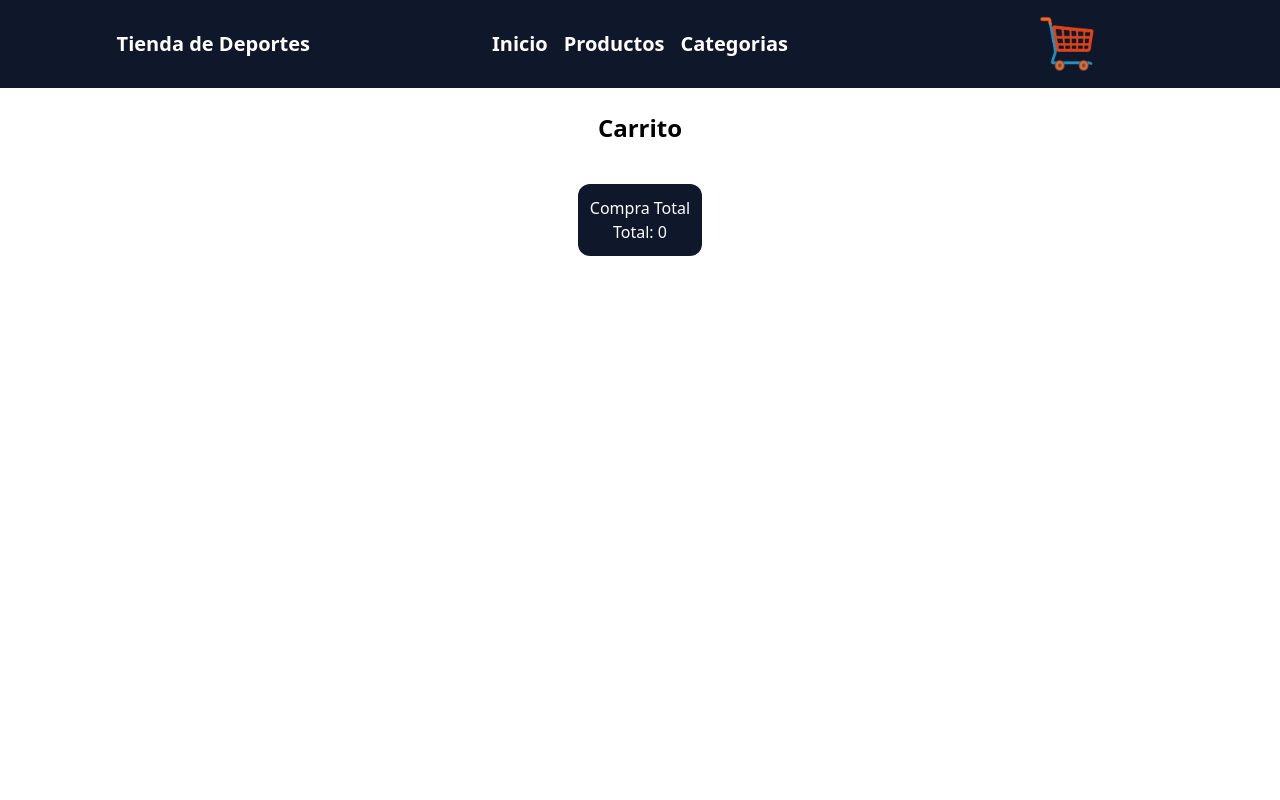
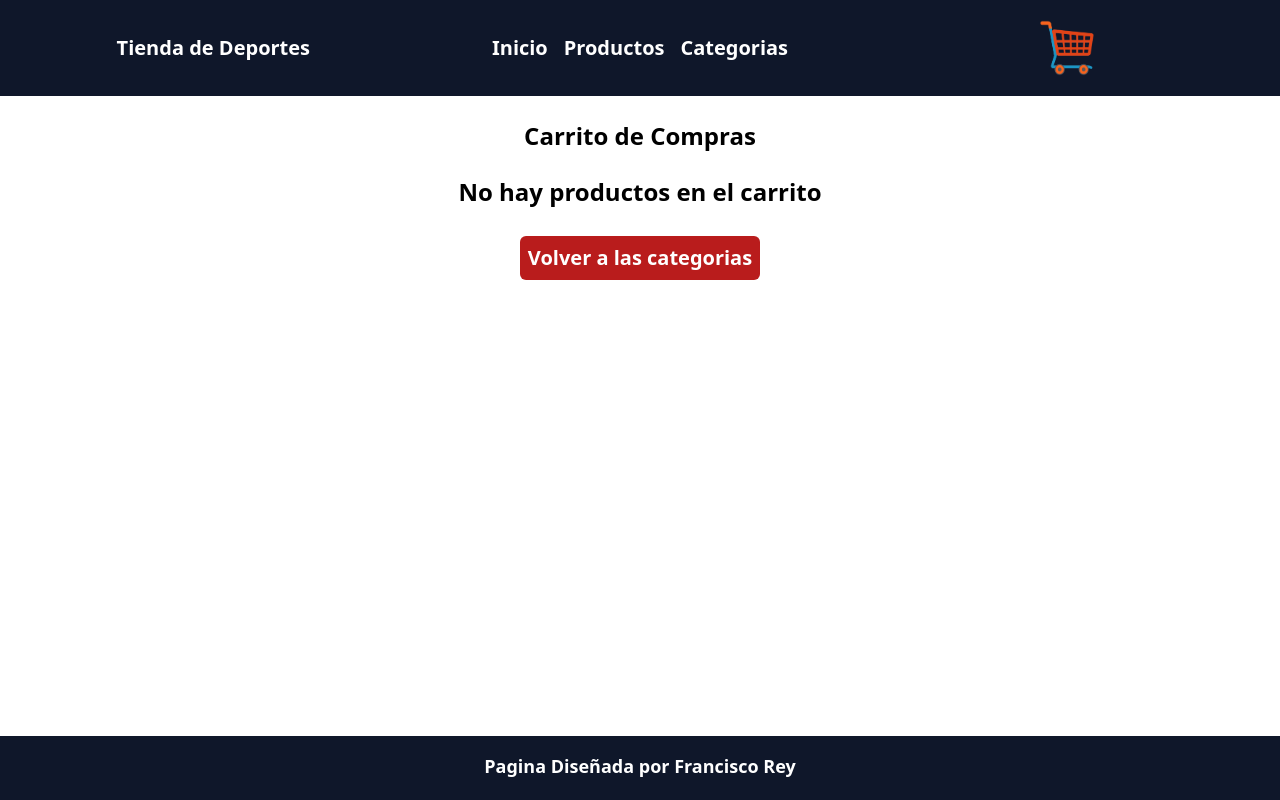
Before and after one commit to franrey98/rey-app, a React (Create React App) app: page /cart in a window 1280 px wide. Built offline with nearby package versions, Linux system fonts and the light colour scheme.

Commit message:
Arreglando condicionales

```diff
--- a/src/App.js
+++ b/src/App.js
@@ -6,6 +6,7 @@ import ItemCategory from "./components/ItemCategory";
 import RouteError from "./components/RouteError";
 import ItemCategorySelect from "./components/ItemCategorySelect";
 import Cart from "./components/Cart";
+import Footer from "./components/Footer";
 import { CartProvider } from "./context/CartContext";
 import { BrowserRouter, Route, Routes } from "react-router-dom";
 
@@ -14,6 +15,7 @@ function App() {
   return (
     <CartProvider>
       <BrowserRouter>
+        <div className="pb-8">
           <NavBar />
             <Routes>
               <Route path="/" element={<Main />} />
@@ -24,6 +26,8 @@ function App() {
               <Route path="/cart" element={<Cart/>} />
               <Route path="*" element={<RouteError/>} />
             </Routes>
+          <Footer />
+        </div>
       </BrowserRouter>
     </CartProvider>
   );
--- a/src/components/Cart.jsx
+++ b/src/components/Cart.jsx
@@ -1,13 +1,15 @@
+import { Link } from 'react-router-dom'
 import { useContext } from 'react'
 import { CartContext } from '../context/CartContext'
 
 const Cart = () => {
 
-    const { cart, removeFromCart, cartTotal, removeOneItem } = useContext(CartContext)
+    const { cart, removeFromCart, cartTotal, removeOneItem, inCart } = useContext(CartContext)
 
     return (
         <div className='pb-10'>
-            <h1 className='text-center mt-6 font-semibold text-2xl'>Carrito</h1>
+            <h1 className='text-center mt-6 font-semibold text-2xl'>Carrito de Compras</h1>
+            {inCart ?
                 <div>
                     <div className='flex justify-center gap-24'>
                         {cart.map(item => (
@@ -17,7 +19,7 @@ const Cart = () => {
                                 <p className='text-xl font-semibold mt-4'>Cantidad de productos: {item.cantidad}</p>
                                 <p className='font-semibold mt-4'>Precio: {item.precio}</p>
                                 <button className="p-2 bg-red-700 mt-4 rounded-md font-bold text-xl text-white w-full" onClick={() => removeOneItem(item)}>Eliminar</button>
-                            <button className="p-2 bg-red-700 mt-4 rounded-md font-bold text-xl text-white w-full" onClick={() => removeFromCart(item)}>Eliminar Total de Productos</button>
+                                <button className="p-2 bg-red-700 mt-4 rounded-md font-bold text-xl text-white w-full" onClick={() => removeFromCart(item)}>Sacar producto del Carrito</button>
                             </li>
                         ))}
                     </div>
@@ -28,6 +30,14 @@ const Cart = () => {
                         </div>
                     </div>
                 </div>
+                : <div>
+                    <h2 className='text-center mt-6 font-semibold text-2xl'>No hay productos en el carrito</h2>
+                    <div className='flex justify-center mt-3'>
+                        <Link to='/categorias'>
+                            <button className="p-2 bg-red-700 mt-4 rounded-md font-bold text-xl text-white">Volver a las categorias</button>
+                        </Link>
+                    </div>
+                </div>}
         </div>
     )
 }
--- a/src/components/CartWidget.jsx
+++ b/src/components/CartWidget.jsx
@@ -1,11 +1,15 @@
 import carrito from '../img/carrito.png'
+import { CartContext } from '../context/CartContext'
+import { useContext } from 'react'
 
 const CartWidget = () => {
 
+    const { cart } = useContext(CartContext)
+
     return (
-        <div>
+        <div className='flex flex-col my-1'>
             <img src={carrito} className='w-14 h-14' alt="carrito" />
-
+            {cart.length > 0 ? <span className='text-xl text-center'>{cart.length}</span> : ''}
         </div>
     )
 }
--- /dev/null
+++ b/src/components/Footer.jsx
@@ -0,0 +1,11 @@
+import React from 'react'
+
+const Footer = () => {
+    return (
+        <div className='absolute bottom-0 w-full h-16 bg-slate-900 text-white'>
+            <h1 className='text-center mt-4 font-semibold text-lg'>Pagina Diseñada por Francisco Rey</h1>
+        </div>
+    )
+}
+
+export default Footer
--- a/src/components/ItemDetail.jsx
+++ b/src/components/ItemDetail.jsx
@@ -21,7 +21,6 @@ const ItemDetail = ({ item }) => {
                 <p className="font-normal text-xl">Stock: {item.stock}</p>
                 <ItemCount stock={item.stock} onAdd={onAdd} initial={1} />
             </div>
-
         </div>
     )
 }
--- a/src/context/CartContext.jsx
+++ b/src/context/CartContext.jsx
@@ -5,6 +5,7 @@ export const CartContext = createContext();
 export const CartProvider = ({ children }) => {
 
     const [cart, setCart] = useState([]);
+    const [inCart, setInCart] = useState(false);
 
     const addToCart = (item, cantidad) => {
         if (isInCart(item.id)) {
@@ -16,8 +17,9 @@ export const CartProvider = ({ children }) => {
             const itemToAdd = { ...item, cantidad }
             setCart([...cart, itemToAdd])
         }
+        setInCart(true)
+    }
 
-    }
     const isInCart = (item) => {
         return cart.some(cartItem => cartItem.id === item.id);
     }
@@ -27,6 +29,10 @@ export const CartProvider = ({ children }) => {
         let copyCart = [...cart]
         copyCart.splice(index, 1)
         setCart(copyCart)
+        if (cart.length <= 0) {
+            setInCart(false)
+        }
+
     }
 
     const cartTotal = () => {
@@ -40,6 +46,10 @@ export const CartProvider = ({ children }) => {
             copyCart[index].cantidad--
             setCart(copyCart)
         }
+        if (cart.length === 0 || cart.every(item => item.cantidad === 0)) {
+            setInCart(false)
+            setCart([])
+        }
     }
 
     const cartLength = () => {
@@ -48,7 +58,7 @@ export const CartProvider = ({ children }) => {
 
 
     return (
-        <CartContext.Provider value={{ addToCart, cart, removeFromCart, cartTotal, removeOneItem, cartLength }} >
+        <CartContext.Provider value={{ addToCart, cart, removeFromCart, cartTotal, removeOneItem, cartLength, inCart }} >
             {children}
         </CartContext.Provider>
     )
--- a/src/index.css
+++ b/src/index.css
@@ -1,6 +1,16 @@
 @tailwind base;
 @tailwind components;
 @tailwind utilities;
+
+html {
+  min-height: 100%;
+  position: relative;
+}
+
+body {
+  margin: 0;
+  margin-bottom: 40px;
+}
 
 .loader {
   display: flex;
```
Lines whose indentation alone changed are shown as unchanged.
